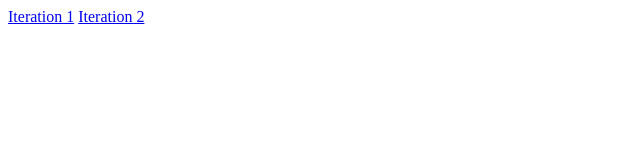
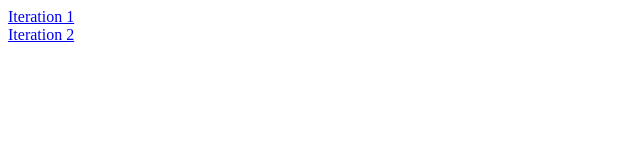
Before and after one commit to Zentrivig/ISEF2025, a plain HTML site: page index.html in a window 1280 px wide. Shown: the whole page, without its empty margins (0-640 px from the left). Drawn offline with Linux system fonts and the light colour scheme.

Commit message:
Update index.html

```diff
--- a/index.html
+++ b/index.html
@@ -2,7 +2,7 @@
 <html>
 <body>
   <main>
-	<a href="./NLC-333k v1/index.html">Iteration 1</a>
+	<a href="./NLC-333k v1/index.html">Iteration 1</a><br>
 	<a href="./Natural Language Compression v2/index.html">Iteration 2</a>
   </main>
 </body>
```
